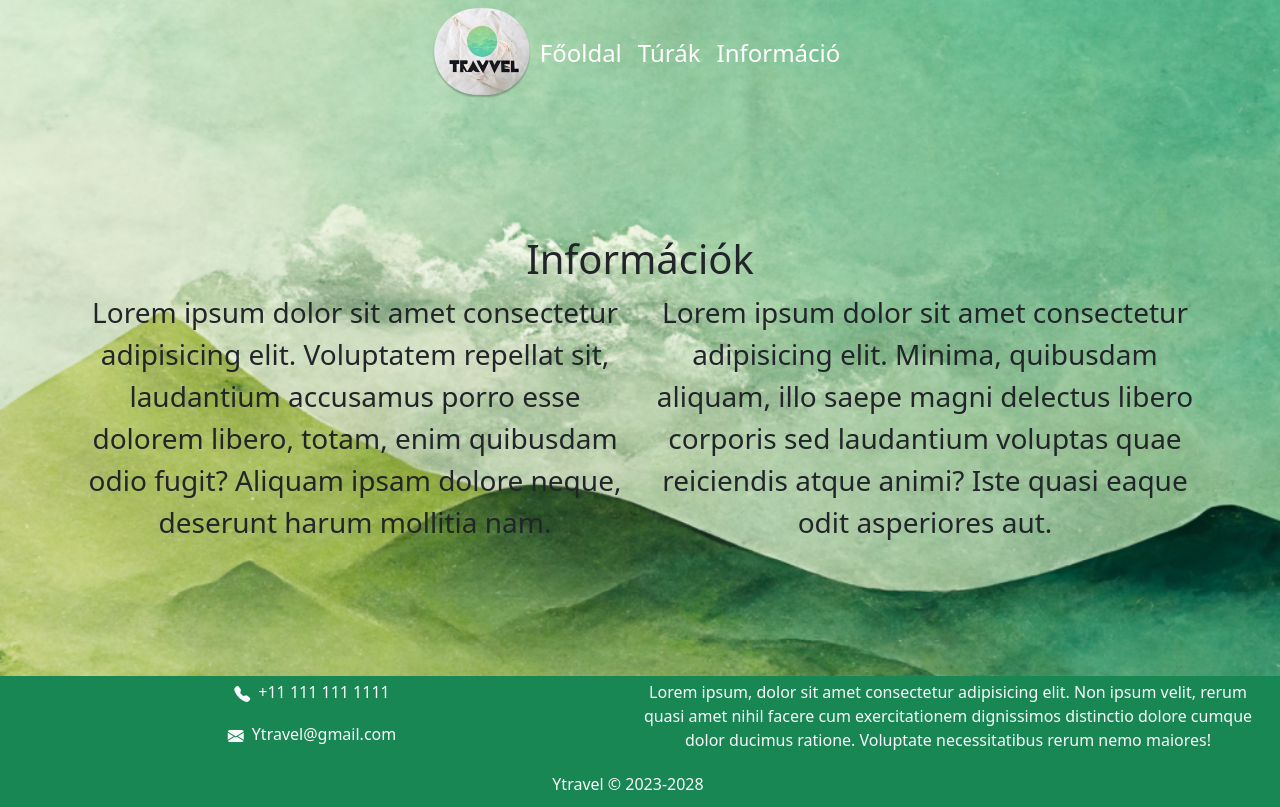
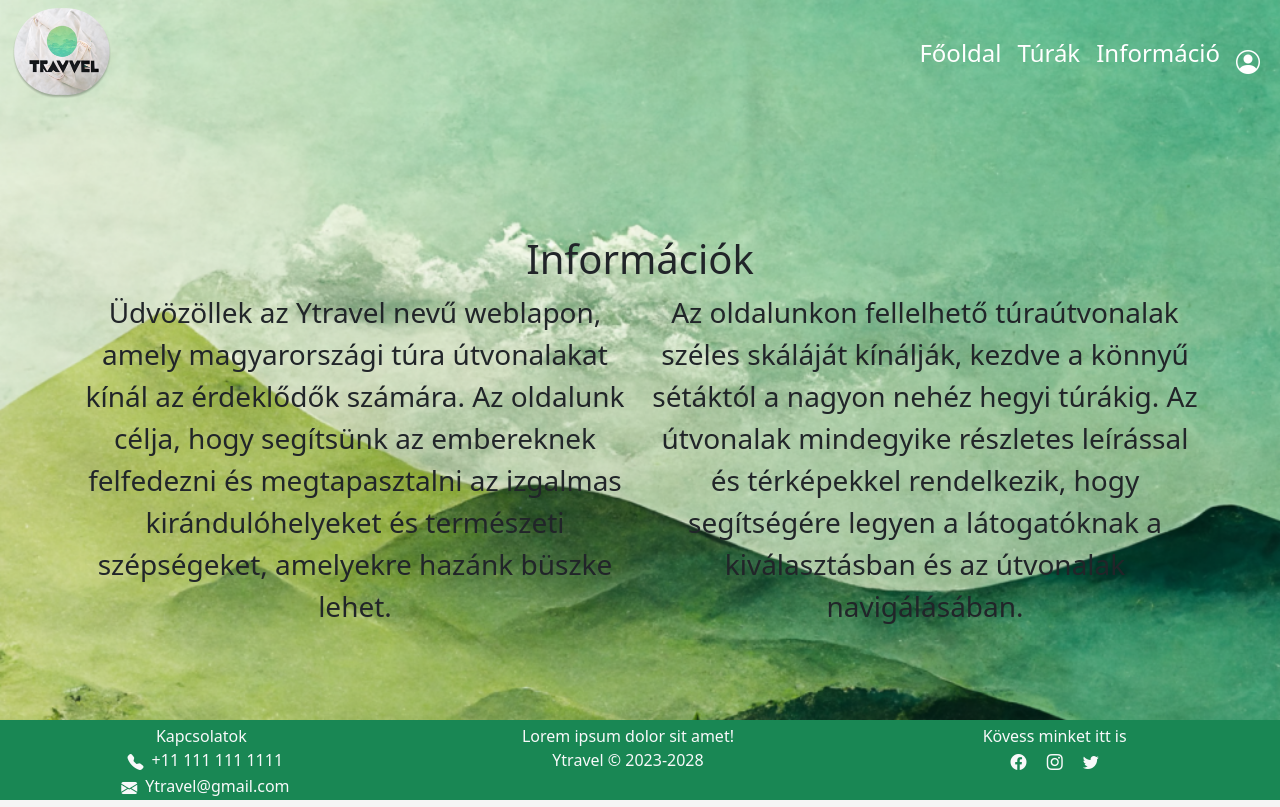
Before and after one commit to vecsandris/evVegiProjekt, a PHP site: page /frontend/informaciok.php in a window 1280 px wide. Run offline with PHP 8.4, Linux system fonts and the light colour scheme.

Commit message:
információk oldal javítva

```diff
--- a/frontend/informaciok.php
+++ b/frontend/informaciok.php
@@ -16,14 +16,14 @@ $nev
   <link rel="stylesheet" href="../style.css">
 </head>
 
-<body class="d-flex flex-column pt-0 pb-0 d-inherit" style="background-image: url('../kepek/profilKepek/background2.png');">
-<nav class="navbar navbar-expand-lg fs-4">
+<body class="d-flex flex-column pt-0 pb-0 d-inherit" style="background-image: url('../kepek/profilKepek/background2.png'); background-repeat: no-repeat; background-size:cover;">
+  <nav class="navbar navbar-expand-lg fs-4 w-100 d-flex">
     <div class="container-fluid">
       <img src="../kepek/profilKepek/logo.png" alt="Oldal logo" style="width:100px;" class="rounded-pill float-start">
       <button class="navbar-toggler" type="button" data-bs-toggle="collapse" data-bs-target="#navbarSupportedContent" aria-controls="navbarSupportedContent" aria-expanded="false" aria-label="Toggle navigation">
         <span class="navbar-toggler-icon"></span>
       </button>
-    <div class="collapse navbar-collapse text-center" id = "navbarSupportedContent">
+      <div class="collapse navbar-collapse text-center" id="navbarSupportedContent">
         <ul class="navbar-collapse navbar-nav justify-content-end">
           <li class="nav-item">
             <a class="nav-link active text-white" href="../frontend/fooldal.php">Főoldal</a>
@@ -37,19 +37,33 @@ $nev
             </a>
           </li>
           <?php
-                  if(isset($_SESSION['nev'])){
+          if (isset($_SESSION['nev'])) {
           ?>
-                  <li class = "nav-item p-2">
+            <li class="nav-item p-2">
               <form action="" method="post">
-                        <button type="submit" class="w-100 btn btn-primary" name = "kilep">Kijelentkezés</button>
+                <button type="submit" class="w-100 btn btn-primary" name="kilep">Kijelentkezés</button>
               </form>
             </li>
-                  <li class = "nav-item p-2">
-                      <p class = "text-white"><?php print  $_SESSION["nev"];?></p>
+            <li class="nav-item p-2">
+              <p class="text-white"><?php print  $_SESSION["nev"]; ?></p>
             </li>
           <?php
           }
           ?>
+          <li class="nav-item p-2" style="width:40px;height: 40px;">
+            <a class="navbar-link text-white" href="../server/belepes.php">
+              <i class="bi bi-person-circle"></i>
+            </a>
+          </li>
+
+          <!-- <li class="nav-item p-2">
+            <a class="navbar-brand text-white" href="../server/belepes.php">
+              <svg xmlns="http://www.w3.org/2000/svg" width="40" height="40" fill="currentColor" class="bi bi-person-circle" viewBox="0 0 16 16">
+                <path d="M11 6a3 3 0 1 1-6 0 3 3 0 0 1 6 0z" />
+                <path fill-rule="evenodd" d="M0 8a8 8 0 1 1 16 0A8 8 0 0 1 0 8zm8-7a7 7 0 0 0-5.468 11.37C3.242 11.226 4.805 10 8 10s4.757 1.225 5.468 2.37A7 7 0 0 0 8 1z" />
+              </svg>
+            </a>
+          </li> -->
         </ul>
       </div>
     </div>
@@ -72,29 +86,37 @@ $nev
     </div>
     <div class="row">
       <div class="col col-lg-6">
-                <p class="fs-3">Lorem ipsum dolor sit amet consectetur adipisicing elit. Voluptatem repellat sit, laudantium accusamus porro esse dolorem libero, totam, enim quibusdam odio fugit? Aliquam ipsam dolore neque, deserunt harum mollitia nam.</p>
+        <p class="fs-3">Üdvözöllek az Ytravel nevű weblapon, amely magyarországi túra útvonalakat kínál az érdeklődők számára. Az oldalunk célja, hogy segítsünk az embereknek felfedezni és megtapasztalni az izgalmas kirándulóhelyeket és természeti szépségeket, amelyekre hazánk büszke lehet.</p>
       </div>
       <div class="col col-lg-6">
-                <p class="fs-3">Lorem ipsum dolor sit amet consectetur adipisicing elit. Minima, quibusdam aliquam, illo saepe magni delectus libero corporis sed laudantium voluptas quae reiciendis atque animi? Iste quasi eaque odit asperiores aut.</p>
+        <p class="fs-3">Az oldalunkon fellelhető túraútvonalak széles skáláját kínálják, kezdve a könnyű sétáktól a nagyon nehéz hegyi túrákig. Az útvonalak mindegyike részletes leírással és térképekkel rendelkezik, hogy segítségére legyen a látogatóknak a kiválasztásban és az útvonalak navigálásában.</p>
       </div>
     </div>
   </div>
-    <footer class="text-center text-light bg-success mt-auto pt-1">
+  <footer class="text-center text-light bg-success mt-auto pt-1 w-100">
     <div class="row w-100">
-            <div class="col-4 col-md-6">
-                <p class="fs-6"><i class="bi bi-telephone-fill p-2"></i>+11 111 111 1111</p>
-                <p class="fs-6"><i class="bi bi-envelope-fill p-2"></i>Ytravel@gmail.com</p>
+      <div class="col-4 col-md-4">
+        <span class="fs-6">Kapcsolatok</span><br>
+        <span class="fs-6"><i class="bi bi-telephone-fill p-2"></i>+11 111 111 1111</span><br>
+        <span class="fs-6"><i class="bi bi-envelope-fill p-2"></i>Ytravel@gmail.com</span>
       </div>
-            <div class="col-4 col-md-6">
-                <p class="fs-6">Lorem ipsum, dolor sit amet consectetur adipisicing elit. Non ipsum velit, rerum quasi amet nihil facere cum exercitationem dignissimos distinctio dolore cumque dolor ducimus ratione. Voluptate necessitatibus rerum nemo maiores!</p>
+      <div class="col-4 col-md-4">
+        <span class="fs-6">Lorem ipsum dolor sit amet!</span><br>
+        <span class="text-light">Ytravel &copy; 2023-2028</span>
+      </div>
+      <div class="col-4 col-md-4">
+        <span class="fs-6">Kövess minket itt is</span><br>
+        <i class="bi bi-facebook p-2"></i>
+        <i class="bi bi-instagram p-2"></i>
+        <i class="bi bi-twitter p-2"></i>
       </div>
     </div>
 
-        <div class="row w-100">
+    <!-- <div class="row w-100">
       <div class="col">
-                <p class="mt-1 mb-1 text-light">Ytravel &copy; 2023-2028</p>
+
       </div>
-        </div>
+    </div> -->
   </footer>
   <script src="https://cdn.jsdelivr.net/npm/bootstrap@5.3.0-alpha1/dist/js/bootstrap.bundle.min.js" integrity="sha384-w76AqPfDkMBDXo30jS1Sgez6pr3x5MlQ1ZAGC+nuZB+EYdgRZgiwxhTBTkF7CXvN" crossorigin="anonymous"></script>
 </body>
```
Lines whose indentation alone changed are shown as unchanged.
